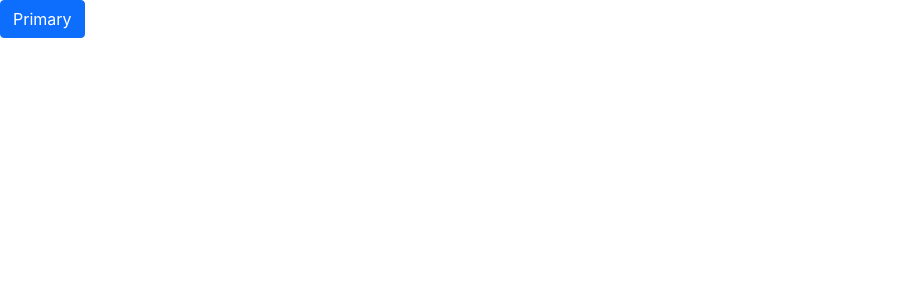
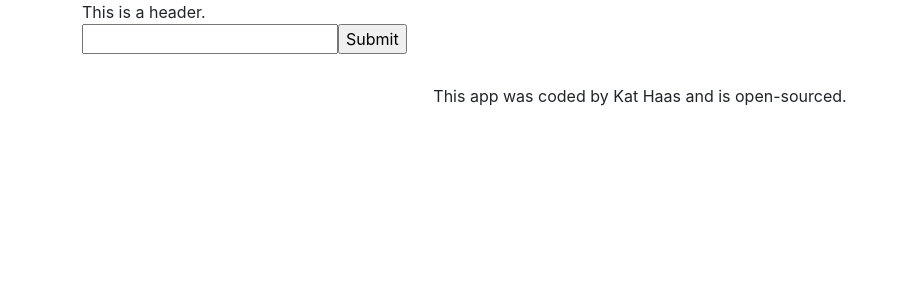
Before and after one commit to haka1013/dictionary-app, a React (Create React App) app: page / in a window 1280 px wide. Shown: the top 300 px of the page, without its empty margins (0-904 px from the left). Built offline with nearby package versions, Linux system fonts and the light colour scheme.

Commit message:
Added search form

```diff
--- a/src/App.css
+++ b/src/App.css
@@ -0,0 +1,4 @@
+.App footer {
+  text-align: center;
+  margin: 30px 0;
+}
--- a/src/App.js
+++ b/src/App.js
@@ -1,13 +1,17 @@
 import "./App.css";
+import React from "react";
+import Dictionary from "./Dictionary";
 
-function App() {
+export default function App() {
   return (
     <div className="App">
-      <button type="button" class="btn btn-primary">
-        Primary
-      </button>
+      <div className="container">
+        <header>This is a header.</header>
+        <main>
+          <Dictionary />
+        </main>
+        <footer>This app was coded by Kat Haas and is open-sourced.</footer>
+      </div>
     </div>
   );
 }
-
-export default App;
--- /dev/null
+++ b/src/Dictionary.js
@@ -0,0 +1,24 @@
+import React, { useState } from "react";
+import "./Dictionary.css";
+
+export default function Dictionary() {
+  const [keyword, setKeyword] = useState("");
+
+  function handleKeywordChange(event) {
+    setKeyword(event.target.value);
+  }
+
+  function search(event) {
+    event.preventDefault();
+    alert(`Searching for ${keyword}`);
+  }
+
+  return (
+    <div className="Dictionary">
+      <form onSubmit={search}>
+        <input type="search" onChange={handleKeywordChange} />
+        <input type="submit" />
+      </form>
+    </div>
+  );
+}
```
Also changed, not shown: src/Dictionary.css (added).
